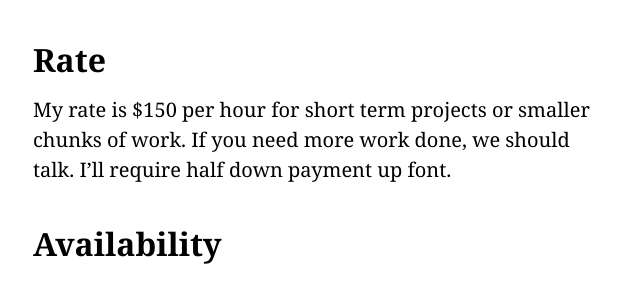
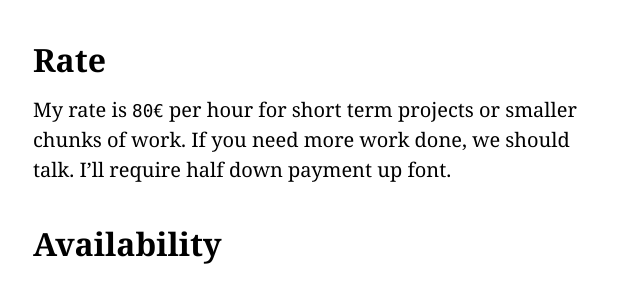
Before and after one commit to florianbuerger/florianbuerger.github.io, a Jekyll site: the page built from hire.md, in a window 1280 px wide. Shown: the part 551-835 px from the top of the page, without its empty margins (95-735 px from the left). Built offline with Jekyll 4.4.1, drawn with Linux system fonts in a browser that asks for light colours.

Commit message:
Update rate

```diff
--- a/css/main.css
+++ b/css/main.css
@@ -16,6 +16,11 @@ body {
     line-height: 1.5;
     text-rendering: optimizeLegibility;
   }
+}
+
+pre, code {
+  font-family: Menlo, monospace;
+  font-size: 1.1rem;
 }
 
 .site {
--- a/hire.md
+++ b/hire.md
@@ -15,7 +15,7 @@ I am available for iOS and Mac OS X development as well as any kind of software
 
 # Rate
 
-My rate is $150 per hour for short term projects or smaller chunks of work. If you need more work done, we should talk. I'll require half down payment up font.
+My rate is `80€` per hour for short term projects or smaller chunks of work. If you need more work done, we should talk. I'll require half down payment up font.
 
 # Availability
 
```
Also changed, not shown: _includes/head.html (+4 -3 lines), 1 other file.
